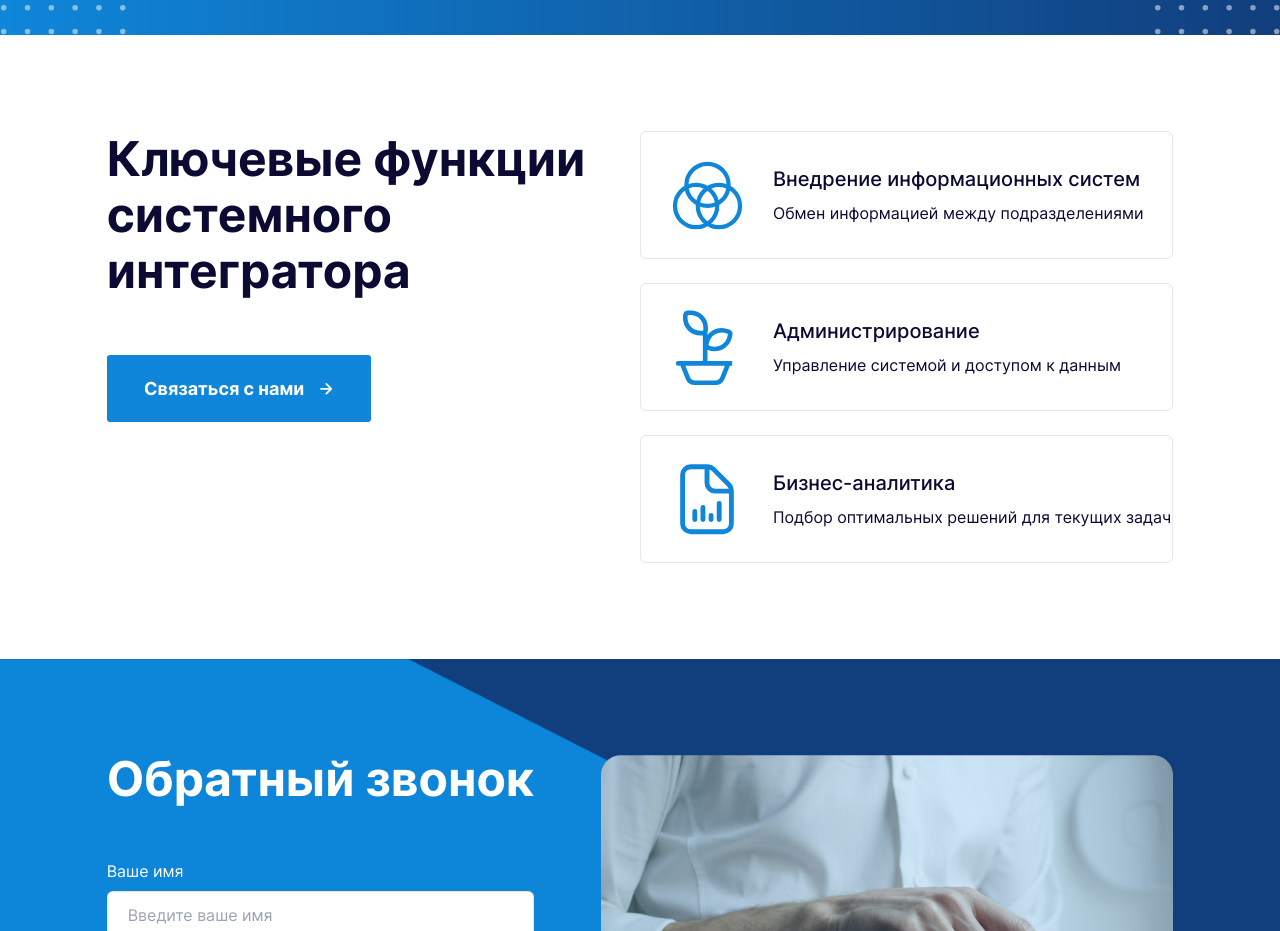
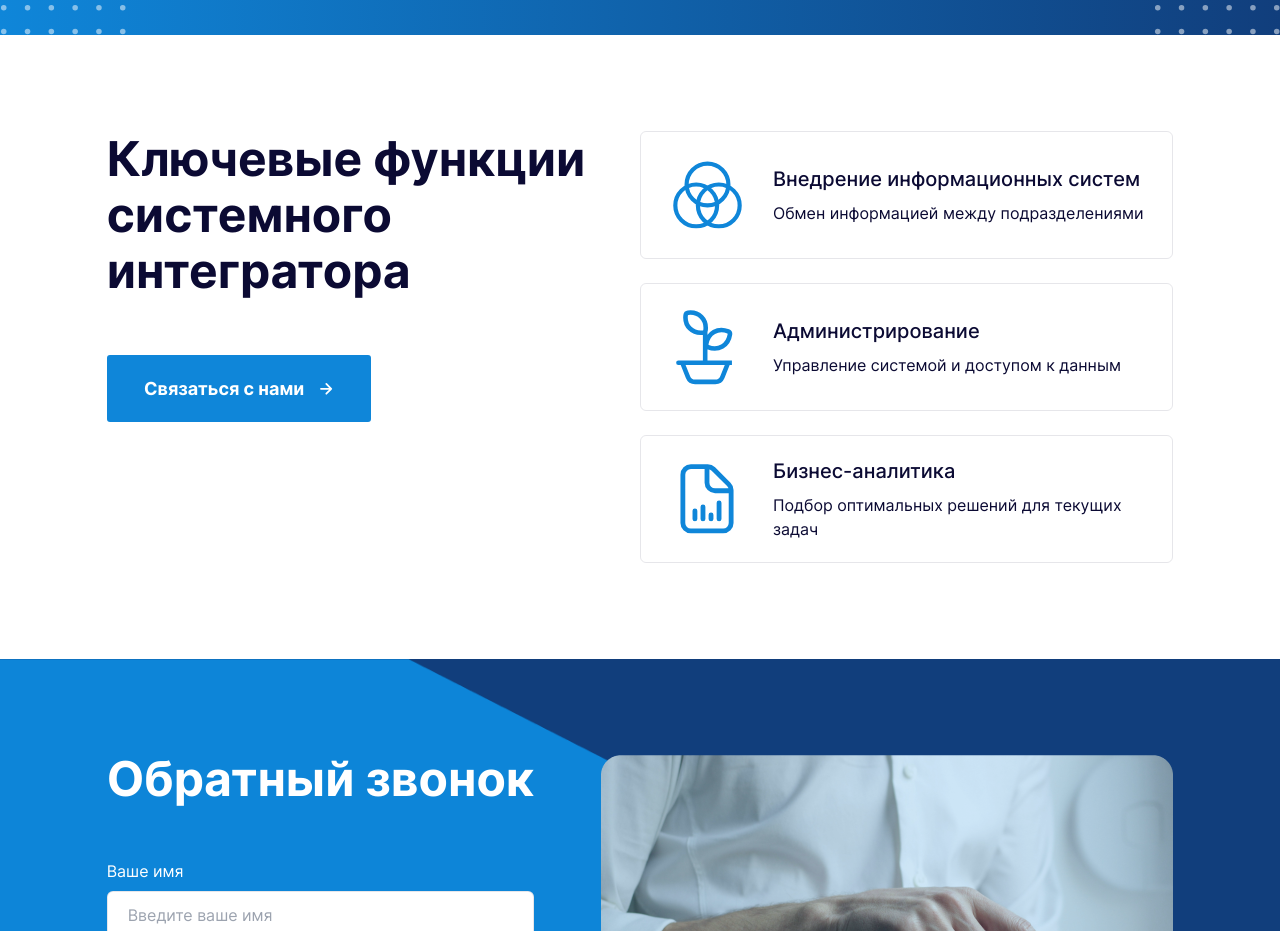
Before and after one commit to VladimirEscolta/GST, a React (Create React App) app: page / in a window 1280 px wide. Shown: the part 4480-5411 px from the top of the page. Built offline with nearby package versions, Linux system fonts and the light colour scheme.

Commit message:
add KeyFunctionsBlock in mainPage mobile

```diff
--- a/src/assets/icons/index.js
+++ b/src/assets/icons/index.js
@@ -41,6 +41,7 @@ import {ReactComponent as Header1Icon} from '../icons/header1.svg';
 import {ReactComponent as Header2Icon} from '../icons/header2.svg';
 import {ReactComponent as Header3Icon} from '../icons/header3.svg';
 import {ReactComponent as NavbarIcon} from '../icons/navbar.svg';
+import {ReactComponent as XIcon} from '../icons/x-mark.svg';
 
 export {
   ArrowDownIcon,
@@ -80,5 +81,5 @@ export {
   AksiomaEstateIcon,
   AksiomaElectricIcon,
   AksiomaOilgasIcon,
-  AksiomaServiceIcon, HeaderRectangleIcon, Header1Icon, Header2Icon, Header3Icon, NavbarIcon
+  AksiomaServiceIcon, HeaderRectangleIcon, Header1Icon, Header2Icon, Header3Icon, NavbarIcon, XIcon
 };
--- a/src/components/Button.jsx
+++ b/src/components/Button.jsx
@@ -25,8 +25,8 @@ const Button = (props) => {
   const sizes = {
     xs: 'w-[110px] sm:w-[153px] h-[40px] sm:h-[53px] sm:text-base sm:font-semibold',
     sm: 'w-[130px] sm:w-[187px] h-[40px] sm:h-[53px] sm:text-base sm:font-semibold',
-    md: 'w-[175px] sm:w-[264px] h-[48px] sm:h-[67px] sm:text-lg sm:font-bold',
-    md320: 'w-[210px] sm:w-[320px] h-[48px] sm:h-[67px] text-sm sm:text-lg sm:font-bold '
+    md: 'w-[175px] sm:w-[264px] h-[48px] sm:h-[67px] sm:text-lg font-medium sm:font-bold',
+    md320: 'w-[210px] sm:w-[320px] h-[48px] sm:h-[67px] text-sm sm:text-lg font-medium sm:font-bold '
   }
 
   const appliedClasses = `${colors[color]} ${sizes[size]} ${className} flex items-center justify-center rounded-gst3`;
--- a/src/components/Header/index.jsx
+++ b/src/components/Header/index.jsx
@@ -1,11 +1,12 @@
 import React, {useEffect, useRef, useState} from 'react';
-import {ArrowDownIcon, GstLogoIcon, NavbarIcon} from "../../assets/icons";
+import {ArrowDownIcon, GstLogoIcon, NavbarIcon, XIcon} from "../../assets/icons";
 import Button from "../Button";
 import ModalMenu from "./ui/ModalMenu";
 
 const Index = () => {
 
   const [modalMenu, setModalMenu] = useState(false)
+  const [burgerMenu, setBurgerMenu] = useState(false)
   const ref = useRef(null);
   const toggleDropdown = () => setModalMenu(!modalMenu);
   useEffect(() => {
@@ -42,8 +43,12 @@ const Index = () => {
         <div className="hidden md:flex">
           <Button size={'sm'} children={'Связаться с нами'} href={'/'} arrow={'without'}/>
         </div>
-        <div className="text-gst-text flex md:hidden">
+        <div className="flex md:hidden justify-center items-center text-gst-text h-12 w-12 cursor-pointer" onClick={() => setBurgerMenu(!burgerMenu)}>
+          {burgerMenu ?
+            <XIcon className="w-7 h-7"/>
+            :
             <NavbarIcon/>
+          }
         </div>
       </div>
 
--- a/src/pages/Main/ui/KeyFunctionsBlock.jsx
+++ b/src/pages/Main/ui/KeyFunctionsBlock.jsx
@@ -3,41 +3,45 @@ import Button from "../../../components/Button";
 import {KeyFunctions1Icon, KeyFunctions2Icon, KeyFunctions3Icon} from "../../../assets/icons";
 
 const KeyFunctionsBlock = () => {
+
+  const data = [
+    {
+      header: 'Внедрение информационных систем',
+      text: 'Обмен информацией между подразделениями',
+      icon: <KeyFunctions1Icon className="w-[60px] h-[60px] sm:w-[100px] sm:h-[100px]"/>
+    },
+    {
+      header: 'Администрирование',
+      text: 'Управление системой и доступом к данным',
+      icon: <KeyFunctions2Icon className="w-[60px] h-[60px] sm:w-[100px] sm:h-[100px]"/>
+    },
+    {
+      header: 'Бизнес-аналитика',
+      text: 'Подбор оптимальных решений для текущих задач',
+      icon: <KeyFunctions3Icon className="w-[60px] h-[60px] sm:w-[100px] sm:h-[100px]"/>
+    }
+  ]
+
   return (
-    <div className="flex w-10/12 mx-auto py-24">
-      <div className="flex flex-col w-1/2">
-        <div className="text-5xl font-bold max-w-[500px] leading-gst56">Ключевые функции системного интегратора</div>
-        <Button className="mt-14" color={'main'} children={'Связаться с нами'} href={'/'}/>
+    <div className="flex flex-col sm:flex-row w-11/12 sm:w-10/12 mx-auto py-16 sm:py-24">
+      <div className="flex flex-col sm:w-1/2">
+        <div className="text-4xl sm:text-5xl font-bold sm:max-w-[500px] leading-gst48 sm:leading-gst56">Ключевые функции системного интегратора</div>
+        <Button className="hidden sm:flex mt-14" color={'main'} children={'Связаться с нами'} href={'/'}/>
       </div>
-      <div className="flex flex-col w-1/2">
-        <div className="flex items-center h-32 rounded-md border border-[#0B0A331A]">
-          <div className="mx-4">
-            <KeyFunctions1Icon/>
+      <div className="flex flex-col mt-6 sm:mt-0 sm:w-1/2">
+        {data.map(item => (
+          <div key={item.header} className="flex items-center h-32 rounded-md first:mt-0 mt-2 sm:mt-6 border border-[#0B0A331A]">
+            <div className="mx-2 sm:mx-4">
+              {item.icon}
+            </div>
+            <div className="flex flex-col pe-2">
+              <p className="sm:text-xl font-bold sm:font-medium leading-5 sm:leading-7">{item.header}</p>
+              <p className="text-base font-normal leading-5 sm:leading-6 mt-2">{item.text}</p>
+            </div>
           </div>
-          <div className="flex flex-col">
-            <p className="text-xl font-medium">Внедрение информационных систем</p>
-            <p className="text-base font-normal mt-2">Обмен информацией между подразделениями</p>
-          </div>
-        </div>
-        <div className="flex items-center h-32 rounded-md mt-6 border border-[#0B0A331A]">
-          <div className="mx-4">
-            <KeyFunctions2Icon/>
-          </div>
-          <div className="flex flex-col">
-            <p className="text-xl font-medium">Администрирование</p>
-            <p className="text-base font-normal mt-2">Управление системой и доступом к данным</p>
-          </div>
-        </div>
-        <div className="flex items-center h-32 rounded-md mt-6 border border-[#0B0A331A]">
-          <div className="mx-4">
-            <KeyFunctions3Icon/>
-          </div>
-          <div className="flex flex-col">
-            <p className="text-xl font-medium">Бизнес-аналитика</p>
-            <p className="text-base font-normal mt-2">Подбор оптимальных решений для текущих задач</p>
-          </div>
-        </div>
+        ))}
       </div>
+      <Button className="sm:hidden mt-12 font-medium w-full h-[48px]" size={''} color={'main'} children={'Связаться с нами'} href={'/'}/>
     </div>
   );
 };
--- a/src/pages/Main/ui/ProductsBlock.jsx
+++ b/src/pages/Main/ui/ProductsBlock.jsx
@@ -60,7 +60,7 @@ const ProductsBlock = () => {
     <div className="flex flex-col w-11/12 sm:w-10/12 mx-auto py-16 sm:py-24">
       <p className="text-4xl sm:text-5xl font-bold">Продукты</p>
       {data.map(item => (
-        <div className="flex flex-col sm:flex-row mt-8 sm:mt-16 items-center justify-between">
+        <div key={item.header} className="flex flex-col sm:flex-row mt-8 sm:mt-16 items-center justify-between">
           {item.position === 'right' &&
             <div className="hidden sm:flex mt-0 flex-col w-1/2 items-start">
               <img className="" src={item.image} alt="products"/>
```
Also changed, not shown: src/assets/icons/x-mark.svg (added). Lines whose indentation alone changed are shown as unchanged.
